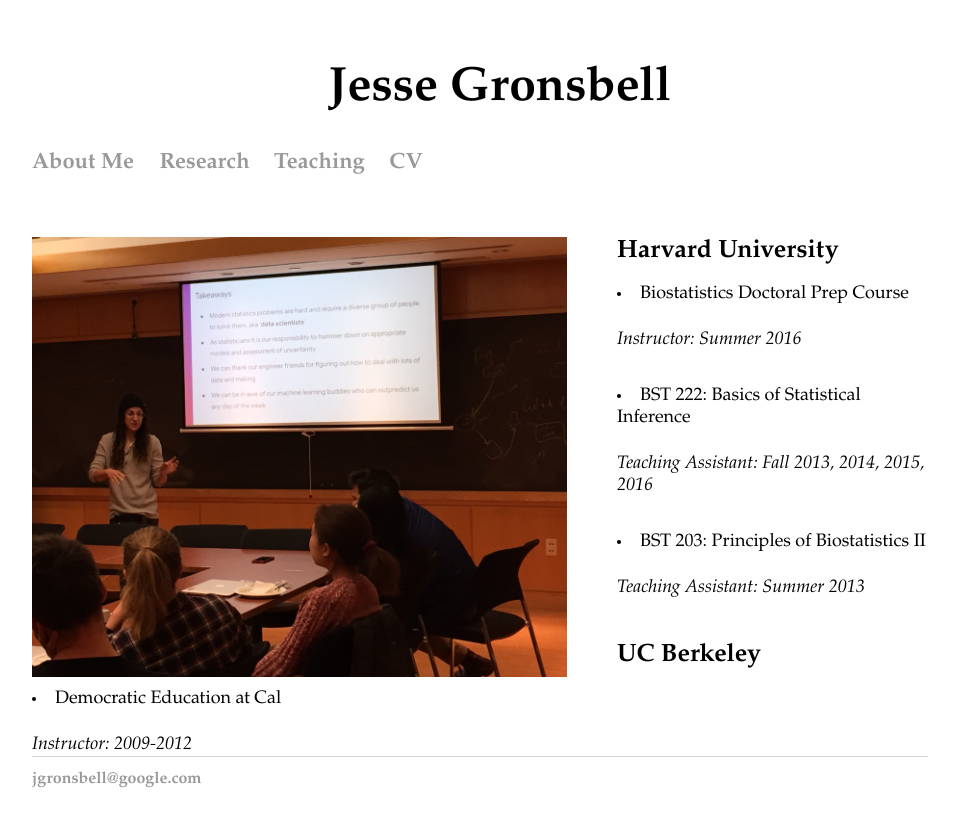
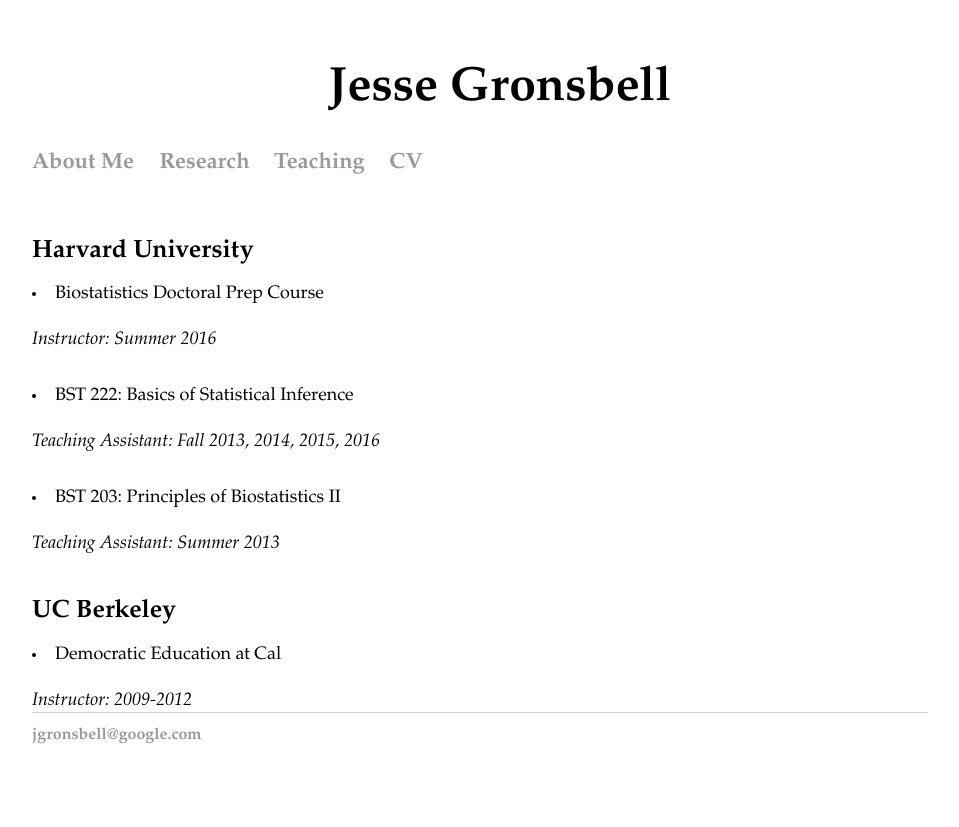
Before and after one commit to jgrons/old_website, a Jekyll site: the page built from teaching.html, in a window 1280 px wide. Shown: the top 827 px of the page, without its empty margins (160-1119 px from the left). Built offline with Jekyll 4.4.1, drawn with Linux system fonts in a browser that asks for light colours.

Commit message:
Update teaching.html

```diff
--- a/teaching.html
+++ b/teaching.html
@@ -2,12 +2,6 @@
 layout: default
 title: Jesse Gronsbell
 ---
-<div class="span2">
-
-       <a href="../pics/me_teaching.jpg">
-            <img src="../pics/me_teaching.jpg" HEIGHT="440" WIDTH="535" align="left" style="margin:0px 50px 0px 0px"
-                  title="JG" alt="JG"/></a>
-        </div>
 
 
 <div class="blurb">
```
